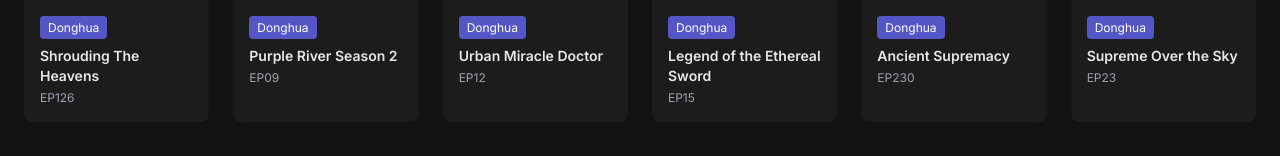
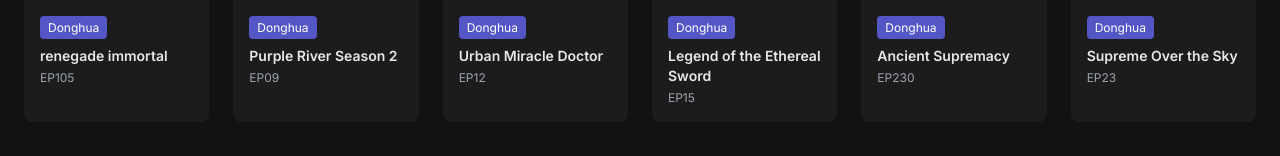
Before and after one commit to dickycahyakurniawan98-ship-it/movie, a plain HTML site: page index.html in a window 1280 px wide. Shown: the part 998-1154 px from the top of the page. Drawn offline with nearby package versions, Linux system fonts and the light colour scheme.

Commit message:
Update index.html

```diff
--- a/index.html
+++ b/index.html
@@ -239,8 +239,8 @@
                         </div>
                         <div class="p-4">
                             <span class="tag px-2 py-1 text-xs">Donghua</span>
-                            <h4 class="text-sm font-semibold mt-2">Shrouding The Heavens</h4>
-                            <p class="text-xs text-gray-400 mt-1">EP126</p>
+                            <h4 class="text-sm font-semibold mt-2">renegade immortal</h4>
+                            <p class="text-xs text-gray-400 mt-1">EP105</p>
                         </div>
                     </a>
                 </div>
```
